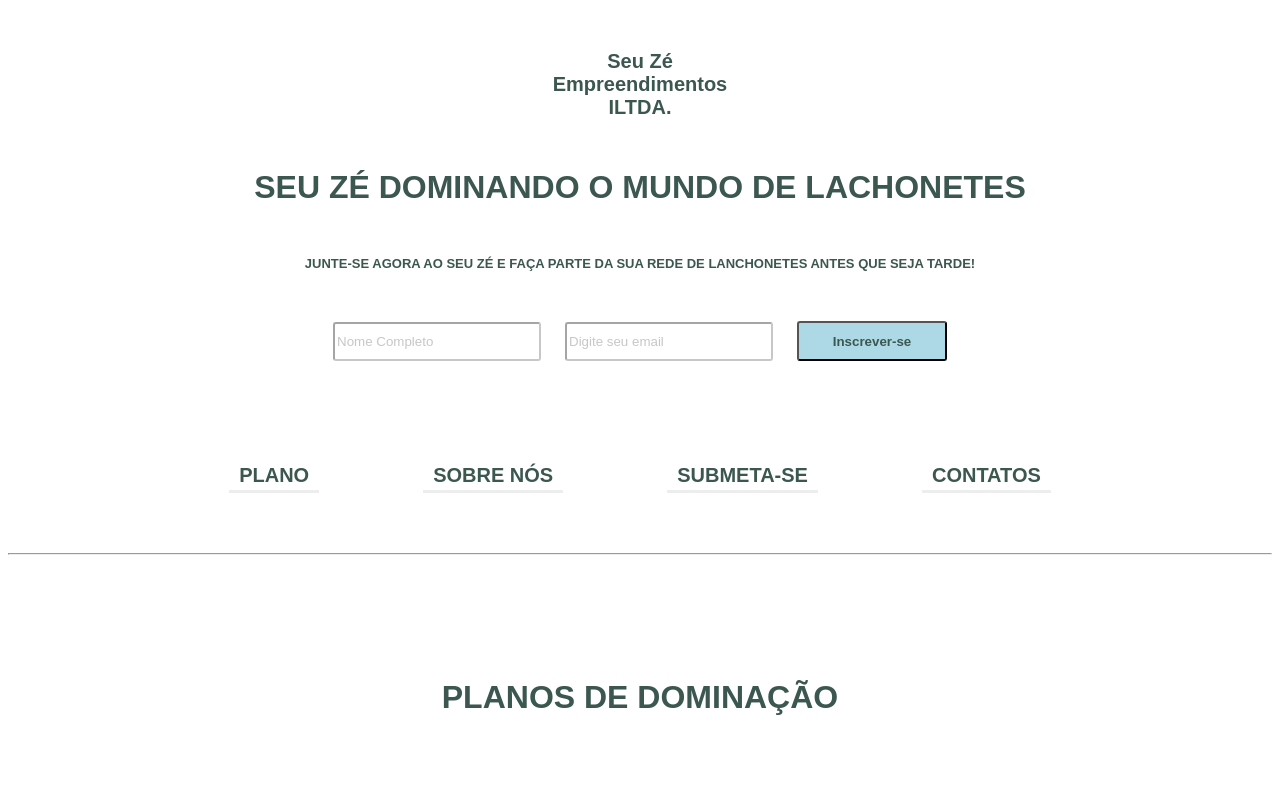
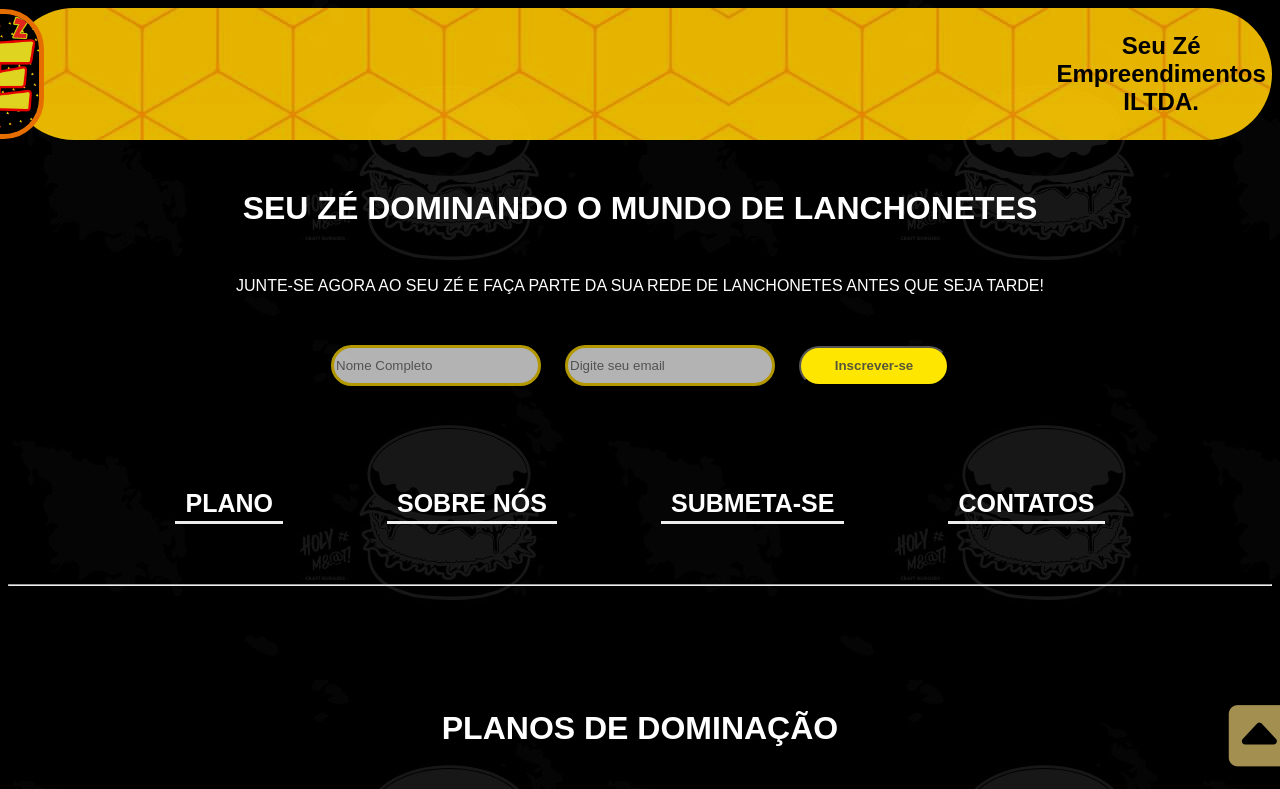
Before and after one commit to Glelson777/AV1-HTML-CSS, a plain HTML site: page index.html in a window 1280 px wide. Shown: the top 789 px of the page. Drawn offline with Linux system fonts and the light colour scheme.

Commit message:
Seu Zé Empreendimentos 1.00.2 final

```diff
--- a/index.html
+++ b/index.html
@@ -9,16 +9,17 @@
     <title>Seu Zé Empreendimentos ILTDA</title>
     <body class="body">
     <!--PRIMEIRA SEÇÃO-->
-        <header style=>
-            <div class="logo">
-                Seu Zé <br>
+        <header>
+            <div class="header">
+                <img src="./assets/Ze_logo.jpeg" alt="Zé logo" width="120" height="120" style="border: solid rgb(255, 123, 0) 5px; border-radius: 40px; margin-left: -600px;">
+               <p style="margin-right: -500px;">Seu Zé <br>
                 Empreendimentos <br>
-                ILTDA.
+                ILTDA.</p>
             </div>
         </header>
                 <section id="Home">
                     <div class="title1">
-                        SEU ZÉ DOMINANDO O MUNDO DE LACHONETES
+                        SEU ZÉ DOMINANDO O MUNDO DE LANCHONETES
                     </div>
                         <div class="title2">
                             JUNTE-SE AGORA AO SEU ZÉ E FAÇA PARTE DA SUA REDE DE LANCHONETES ANTES QUE SEJA TARDE!
@@ -116,6 +117,11 @@
                 <P style="position: relative; right: 150px;">Seu Zé Empreendimentos é a mas nova rede de lanchonetes <br>
                     que tem como objetivo criar uma nova ordem mundial,<br>
                     onde todas as lachonetes seram Zé lanches.</P>
+                    <br>
+                    <br>
+                    <p style="font-style: italic; position: relative; bottom: -200px; left: -400px; font-weight: normal; font-size: medium;">"Não existe nada que não possa <br>ser conquistado com dedicação e esforço."</p>
+                    <br>
+                    <p style="font-style: italic; position: relative; bottom: -250px; left: -500px; font-weight: normal; font-size: medium; ">- Seu Zé.</p>
                  <img src="./assets/illuminat e pizza.gif" alt="illuminat pizza;" width="300" height="300" id="imagem">
             </div>
             <hr>
@@ -140,7 +146,7 @@
                         <br>
                         e descontos em supermercados e farmacias</li>
                 </ul>
-                <video width="500" controls="" style="border: solid gold; border-radius: 10px; position: relative; bottom: 310px; right: 400px;">
+                <video width="500" controls="" style="border: solid gold 5px; border-radius: 30px; position: relative; bottom: 310px; right: 400px;">
                     <source src="./assets/y2mate.com - Ze Lanches_1080p.mp4" type="video/mp4">
             </div>
 
@@ -152,20 +158,20 @@
             <div class="title1" style="position: relative; top: 50px;">
                 Contate-nos por meio desses canais:
             </div>
-            <div class="icones" style="font-size: 70px; position: relative; top: 100px; margin-bottom: 200px;">
-                <a href="https://facebook.com" style="color: blue;"><i class="fab fa-facebook-square" style="margin-right: 50px;"></i></a>
+            <div class="icones" style="font-size: 70px; position: relative; top: 100px; margin-bottom: 300px;">
+                <a href="https://facebook.com" style="color: rgb(0, 102, 255);"><i class="fab fa-facebook-square" style="margin-right: 50px;"></i></a>
+                <a href="https://instagram.com" style="color: rgb(255, 0, 119);"><i class="fab fa-instagram" style="margin-right: 50px;"></i></a>
                 <a href="https://twitter.com" style="color: dodgerblue;"><i class="fab fa-twitter" style="margin-right: 50px;"></i></a>
-                <a href="https://instagram.com" style="color: crimson;"><i class="fab fa-instagram" style="margin-right: 50px;"></i></a>
                 <a href="https://web.whatsapp.com" style="color: green;"><i class="fab fa-whatsapp"></i></a>
             </div>
         </section>
-        <hr>
+
         <!--SEXTA SEÇÃO-->
         <section id="fim">
-            <div class="title1" style="margin-top: 100px;">
+            <div class="title1" style="margin-top: 100px; margin-bottom: 70px;">
                 JUNTE-SE AGORA AO SEU ZÉ E FAÇA PARTE DA SUA REDE DE LANCHONETES ANTES QUE SEJA TARDE!
             </div>
-                <div class="siging-area" style="margin-bottom: 100px;">
+                <div class="siging-area" style="margin-bottom: 150px;">
                     <div class="siging">
                         <form action="POST">
                             <input type="text" name="name" placeholder="Nome Completo" required class="input" style="margin-right: 20px;">
@@ -177,12 +183,17 @@
                 </div>
 
         </section>
-    <hr>
+
     <footer class="rodape">
-       <p> Seu Zé <br> Empreendimentos <br> ILTDA. </p>
+        <img src="./assets/Ze_logo.jpeg" alt="Ze logo" width="60" height="60" style="border-radius: 20px; border: solid red;">
+       <p style="margin-left: -400px;"> Seu Zé <br> Empreendimentos <br> ILTDA. </p>
        <p>Autor: Thomas Glelson Rodrigues da Silva</p>
        <p>Matricula: 201704054478</p>
+
     </footer>
+    <div class="icones02">
+         <a href="#"><i class="fas fa-caret-square-up"></i></a>
+       </div>
 
 
 
--- a/style.css
+++ b/style.css
@@ -1,13 +1,20 @@
 .body{
-    color: rgb(59, 87, 80);
+    color: rgb(255, 255, 255);
+    background-image: url(./assets/black\ burger.jpg);
+
 }
-.logo{
+.header{
+    display: flex;
+    align-items: center;
+    justify-content: space-around;
     text-align: center;
-    font-size: 20px;
+    font-size: x-large;
     font-weight: bolder;
-    margin: 50px;
     font-family: Arial, Helvetica, sans-serif;
-
+    background-image: url(./assets/yellow.jpg);
+    color: rgb(0, 0, 0);
+    opacity: 90%;
+    border-radius: 100px;
 }
 .title1{
     font-family: Arial, Helvetica, sans-serif;
@@ -19,8 +26,8 @@
 }
 .title2{
     font-family: Arial, Helvetica, sans-serif;
-    font-size: small;
-    font-weight: bolder;
+    font-size: medium;
+    font-weight: normal;
     text-align: center;
     margin: 50px;
 
@@ -39,19 +46,20 @@
     margin-top: 50px;
 }
 .siging-area .button{
-    border-radius: 3px;
+    border-radius: 100px;
     width: 150px;
     height: 40px;
-    color: rgb(59, 87, 80);
-    background-color: lightblue;
+    color: rgb(86, 87, 59);
+    background-color: rgb(255, 230, 0);
     font-weight: bolder;
 }
 .siging-area .input{
-    border-radius: 3px;
+    border: solid gold;
+    border-radius: 100px;
     width: 200px;
     height: 33px;
     box-shadow: none;
-    opacity: 40%;
+    opacity: 70%;
 }
 
 /* barra de navegação */
@@ -79,10 +87,10 @@
 
     /* visual do link */
     background-color: none;
-    color: rgb(59, 87, 80);
+    color: rgb(255, 255, 255);
     text-decoration: none;
     border-bottom:3px solid #EDEDED;
-    font-size: 20px;
+    font-size: 25px;
 }
 #menu ul li a:hover {
     background-color:#D6D6D6;
@@ -124,7 +132,7 @@ nav{
 
  .fas {
      font-size: 70px;
-     color: darkcyan;
+     color: rgb(250, 221, 125);
  }
 
  /* terceira seção */
@@ -134,15 +142,15 @@ nav{
      display: flex;
      align-items: center;
      justify-content: center;
-     margin-top: 100px;
-     margin-bottom: 100px;
+     margin-top: 200px;
+     margin-bottom: 200px;
 
  }
  #imagem{
      position: relative;
-     left: 80px;
+     left: -200px;
      top: auto;
-     border: solid gold;
+     border: solid gold 10px;
      border-radius: 200px;
  }
  /* quarta seção */
@@ -159,10 +167,25 @@ nav{
 
 .rodape{
     display: flex;
-    justify-content: space-between;
+    justify-content: space-around;
     align-items: center;
     font-family: Arial, Helvetica, sans-serif;
     font-weight: bolder;
-
+    background-image: url(./assets/yellow.jpg);
+    border-radius: 100px;
+    color: black;
+    font-size: small;
+    padding: 0px;
 
 }
+.icones02 {
+    position: fixed;
+    bottom: 2%;
+    left: 95%;
+    padding: 1%;
+    z-index: 10000000;
+    opacity: 65%;
+}
+.icones02 img:hover {
+    filter: invert(100%);
+}
```
Also changed, not shown: assets/Ze_logo.jpeg (added).
